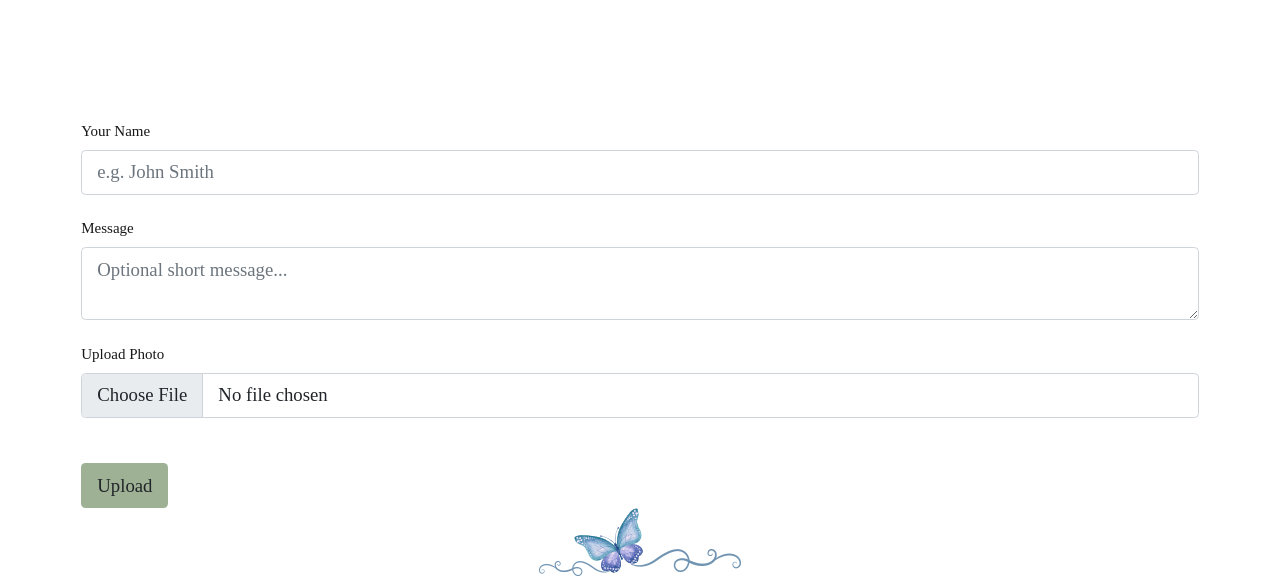
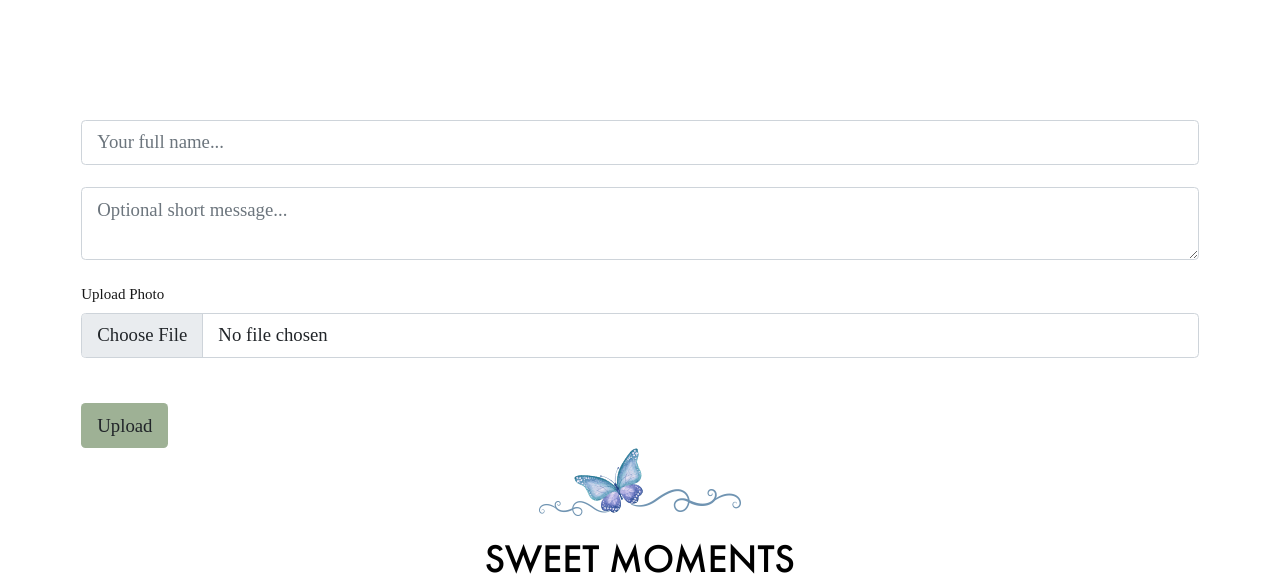
Before and after one commit to DelroyBrown/weddingApp, a Django app: page /gallery/ in a window 1280 px wide. Shown: the part 428-1011 px from the top of the page. Run offline with Django 5.2, Linux system fonts and the light colour scheme; data that the repository does not hold is empty; some libraries are stand-ins or nearby versions; some web fonts are replaced.

Commit message:
Removed unnecessary label text and updated placeholder in gallery form fields

```diff
--- a/templates/gallery/gallery.html
+++ b/templates/gallery/gallery.html
@@ -55,9 +55,8 @@
 
                         <!-- Name (required) -->
                         <div class="form-group">
-                            <label for="id_name" class="form-label">Your Name</label>
                             <input type="text" name="name" id="id_name" required maxlength="100"
-                                placeholder="e.g. John Smith"
+                                placeholder="Your full name..."
                                 class="form-control form-control-lg"
                                 value="{{ form.name.value|default:'' }}" />
                             {% if form.name.errors %}
@@ -67,7 +66,6 @@
 
                         <!-- Message (optional) -->
                         <div class="form-group mt-4">
-                            <label for="id_message" class="form-label">Message</label>
                             <textarea name="message" id="id_message" rows="2" maxlength="255"
                                 placeholder="Optional short message..."
                                 class="form-control form-control-lg">{{ form.message.value|default:'' }}</textarea>
```
